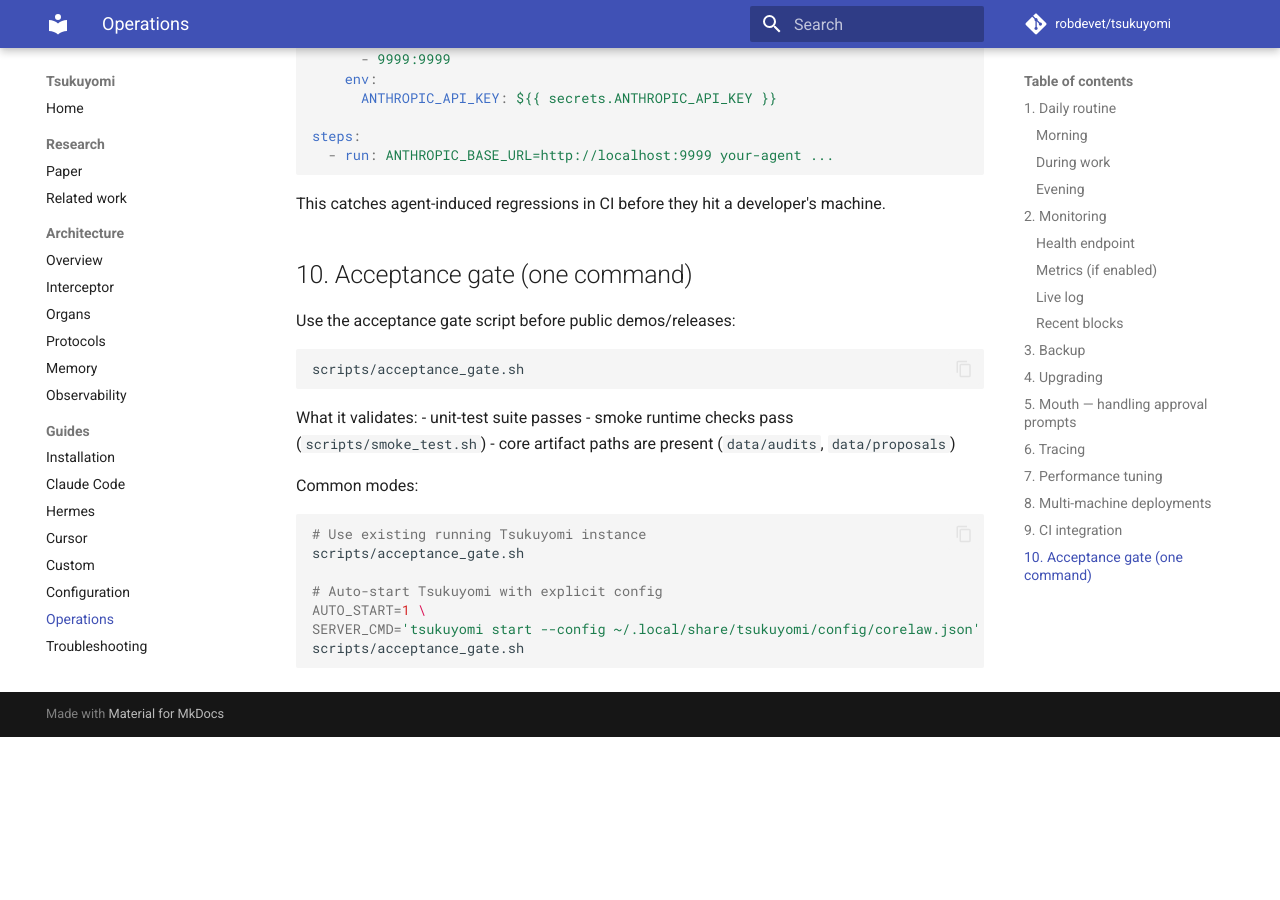
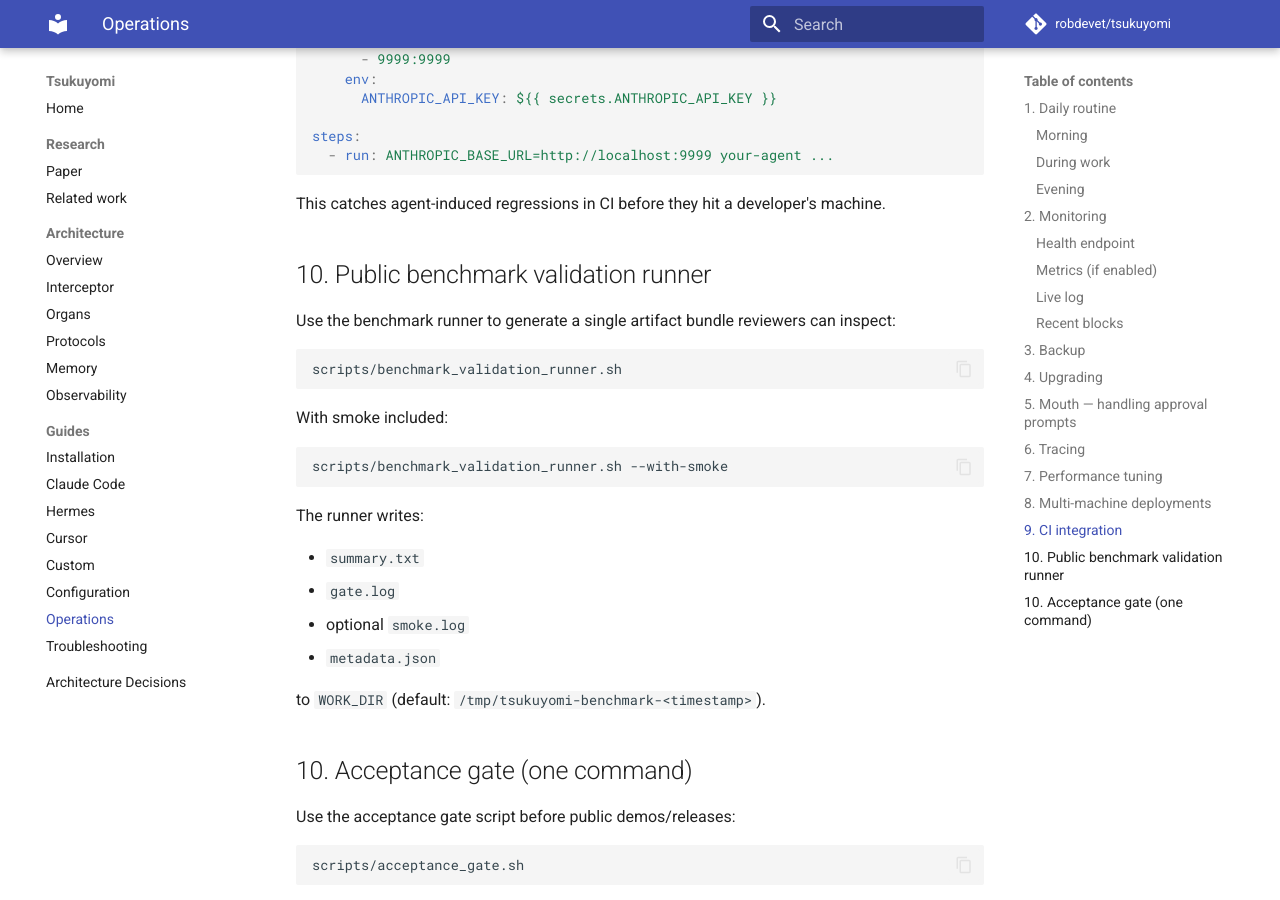
Before and after one commit to RichardClawson013/Tsukuyomi-v1, an MkDocs documentation site: the page built from docs/guides/operations.md, in a window 1280 px wide and 900 px high, scrolled down 2984 px. Built offline with MkDocs 1.6.1 and Material for MkDocs 9.7.7, drawn with Linux system fonts in a browser that asks for light colours; comment, search, counter and statistics services are not loaded; before the commit the page ends 3721 px from its top, so only the background shows below that.

Commit message:
Add benchmark validation runner for public repro
Co-authored-by: RichardClawson013 <RichardClawson013@users.noreply.github.com>

````diff
--- a/docs/guides/operations.md
+++ b/docs/guides/operations.md
@@ -128,6 +128,29 @@ steps:
 
 This catches agent-induced regressions in CI before they hit a developer's machine.
 
+## 10. Public benchmark validation runner
+
+Use the benchmark runner to generate a single artifact bundle reviewers can inspect:
+
+```bash
+scripts/benchmark_validation_runner.sh
+```
+
+With smoke included:
+
+```bash
+scripts/benchmark_validation_runner.sh --with-smoke
+```
+
+The runner writes:
+
+- `summary.txt`
+- `gate.log`
+- optional `smoke.log`
+- `metadata.json`
+
+to `WORK_DIR` (default: `/tmp/tsukuyomi-benchmark-<timestamp>`).
+
 ## 10. Acceptance gate (one command)
 
 Use the acceptance gate script before public demos/releases:
````
Also changed, not shown: docs/benchmarks/VALIDATION_SCENARIOS.md (+19 -0 lines), 1 other file.
